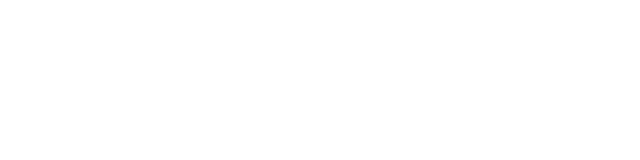
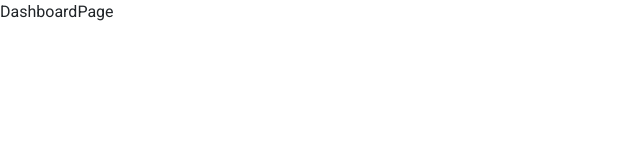
Before and after one commit to Tolea01/FoodLab-Frontend, a React (Create React App) app in the folder foodlab/: page /dashboard in a window 1280 px wide. Before the commit this address had no page. Shown: the top 160 px of the page, without its empty margins (0-640 px from the left). Built offline with nearby package versions, Linux system fonts and the light colour scheme.

Commit message:
add dashboard page

```diff
--- a/foodlab/src/App.js
+++ b/foodlab/src/App.js
@@ -10,6 +10,7 @@
 import Footer from './components/Template/Footer';
 import Search from './components/Pages/Search Page/Search';
 import PersonalLoginPage from './components/Pages/Personal Login Page/PersonalLoginPage';
+import DashboardPage from './components/Pages/Dashboard Page/DashboardPage';
 
 export default function App() {
   const renderRoute = (routePath, component) => {
@@ -37,8 +38,8 @@
         {renderRoute('menu', <Menu />)}
         {renderRoute('contacts', <Contact />)}
         {renderRoute('search', <Search />)}
-
         <Route path='personal-page' element={<PersonalLoginPage />} />
+        <Route path='dashboard' element={<DashboardPage />} />
       </Routes>
     </BrowserRouter>
   );
--- /dev/null
+++ b/foodlab/src/components/Pages/Dashboard Page/DashboardPage.jsx
@@ -0,0 +1,7 @@
+import React from 'react'
+
+export default function DashboardPage() {
+  return (
+    <div>DashboardPage</div>
+  )
+}
```
